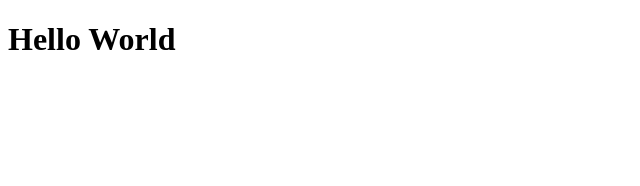
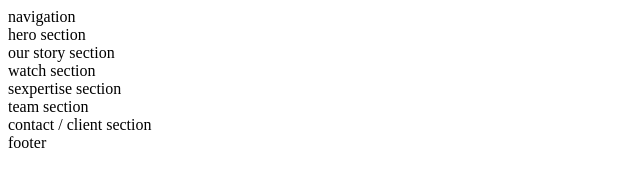
Before and after one commit to sarahlub/psd_to_html, a plain HTML site: page index.html in a window 1280 px wide. Shown: the whole page, without its empty margins (0-640 px from the left). Drawn offline with Linux system fonts and the light colour scheme.

Commit message:
adding html structure

```diff
--- a/index.html
+++ b/index.html
@@ -1,15 +1,23 @@
 <!DOCTYPE html>
 <html lang="en">
 <head>
-    <meta charset="UTF-8">
-    <meta name="viewport" content="width=device-width, initial-scale=1.0">
+    <meta charset="UTF-8" />
+    <meta http-equiv="X-UA-Compatible" content="IE=edge" />
+    <meta name="viewport" content="width=device-width, initial-scale=1.0" />
     <title>Document</title>
 </head>
 <body>
-    <header></header>
-    <h1>Hello World</h1>
-    <section></section>
-
-    <footer></footer>
+    <header>
+        <nav>navigation</nav>
+        <section id="hero-section">hero section</section>
+    </header>
+    <main>
+<section id="our_story-section">our story section</section>
+<section id="watch-section">watch section</section>
+<section id="expertise-section">sexpertise section</section>
+<section id="team-section">team section</section>
+<section id="contact_client-section">contact / client section</section>
+    </main>
+    <footer>footer</footer>
 </body>
 </html>
```
